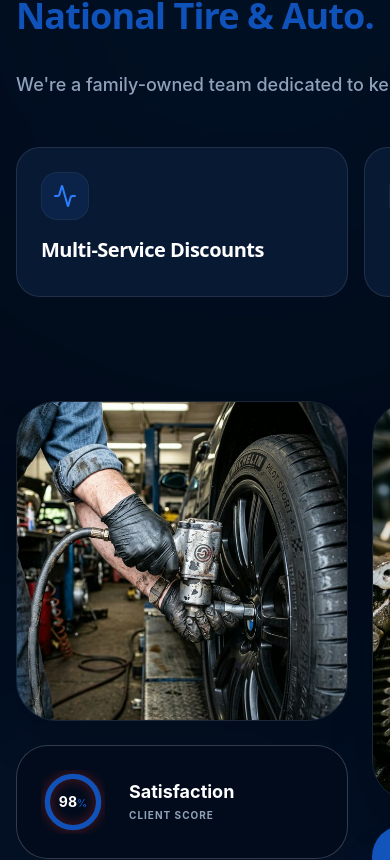
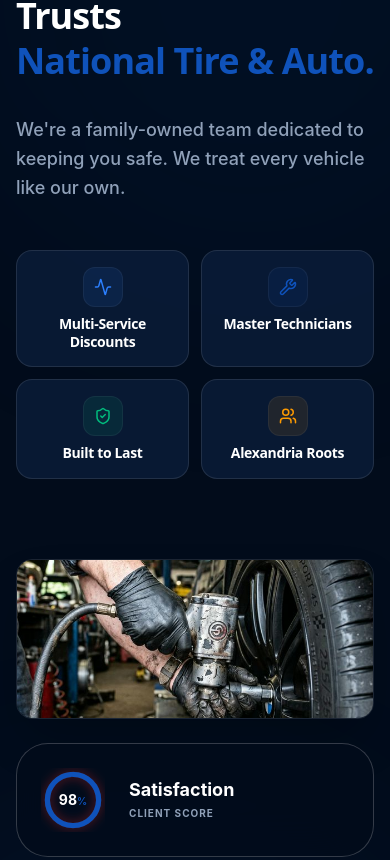
Before and after one commit to Founditmarketing/national, a React (Vite) app: page / in a window 390 px wide. Shown: the part 3389-4249 px from the top of the page. Built offline with nearby package versions, Linux system fonts and the light colour scheme.

Commit message:
Convert mobile layout to compact 2x2 grids and shorten image heights

```diff
--- a/src/components/WhyChooseUs.tsx
+++ b/src/components/WhyChooseUs.tsx
@@ -58,7 +58,7 @@
               We're a family-owned team dedicated to keeping you safe. We treat every vehicle like our own.
             </p>
 
-            <div className="flex overflow-x-auto snap-x snap-mandatory sm:grid sm:grid-cols-2 gap-4 sm:gap-x-12 sm:gap-y-10 pb-6 sm:pb-0 -mx-4 px-4 sm:mx-0 sm:px-0 [&::-webkit-scrollbar]:hidden [-ms-overflow-style:none] [scrollbar-width:none]">
+            <div className="grid grid-cols-2 sm:grid-cols-2 gap-3 sm:gap-x-12 sm:gap-y-10">
               {features.map((feature, index) => (
                 <motion.div
                   key={index}
@@ -66,16 +66,16 @@
                   whileInView={{ opacity: 1, y: 0 }}
                   viewport={{ once: true }}
                   transition={{ delay: index * 0.1 }}
-                  className="shrink-0 w-[85vw] sm:w-auto snap-center flex flex-col gap-4 group bg-slate-800/80 md:bg-transparent p-6 md:p-0 rounded-3xl border border-white/10 md:border-transparent"
+                  className="flex flex-col items-center text-center md:items-start md:text-left gap-2 md:gap-4 group bg-slate-800/80 md:bg-transparent p-4 md:p-0 rounded-2xl md:rounded-3xl border border-white/10 md:border-transparent"
                 >
-                  <div className={`w-12 h-12 ${feature.bg} rounded-2xl flex items-center justify-center border border-white/5 group-hover:scale-110 transition-transform duration-300`}>
-                    <div className={feature.color}>
+                  <div className={`w-10 h-10 md:w-12 md:h-12 ${feature.bg} rounded-xl md:rounded-2xl flex items-center justify-center border border-white/5 group-hover:scale-110 transition-transform duration-300`}>
+                    <div className={feature.color + " scale-75 md:scale-100"}>
                       {feature.icon}
                     </div>
                   </div>
                   <div>
-                    <h3 className="text-xl font-display font-bold text-white mb-2">{feature.title}</h3>
-                    <p className="hidden md:block text-slate-500 text-sm leading-relaxed font-bold">
+                    <h3 className="text-sm md:text-xl font-display font-bold text-white mb-0 md:mb-2 leading-tight">{feature.title}</h3>
+                    <p className="hidden md:block text-slate-500 text-sm leading-relaxed font-bold mt-2 md:mt-0">
                       {feature.description}
                     </p>
                   </div>
@@ -91,12 +91,12 @@
             transition={{ duration: 0.8, ease: [0.16, 1, 0.3, 1] }}
             className="relative"
           >
-            <div className="flex sm:grid sm:grid-cols-2 gap-6 overflow-x-auto snap-x snap-mandatory -mx-4 px-4 sm:mx-0 sm:px-0 pb-6 sm:pb-0 [&::-webkit-scrollbar]:hidden [-ms-overflow-style:none] [scrollbar-width:none]">
-              <div className="space-y-6 pt-0 sm:pt-12 shrink-0 w-[85vw] sm:w-auto snap-center">
+            <div className="grid grid-cols-1 sm:grid-cols-2 gap-6">
+              <div className="space-y-6 pt-0 sm:pt-12">
                 <img
                   src="/national_modern_shop.png"
                   alt="National Tire & Auto Shop"
-                  className="w-full h-80 object-cover rounded-[2.5rem] border border-white/10 shadow-2xl"
+                  className="w-full h-40 sm:h-80 object-cover rounded-2xl sm:rounded-[2.5rem] border border-white/10 shadow-2xl"
                 />
                 <div className="bg-slate-900/90 backdrop-blur-xl p-6 rounded-[2rem] border border-white/20 relative overflow-hidden flex items-center gap-6 group">
                   <div className="absolute inset-0 bg-gradient-to-r from-brand-blue/0 via-brand-blue/5 to-transparent -translate-x-full group-hover:translate-x-full transition-transform duration-1000" />
@@ -127,11 +127,11 @@
                   </div>
                 </div>
               </div>
-              <div className="space-y-6 shrink-0 w-[85vw] sm:w-auto snap-center">
+              <div className="space-y-6">
                 <img
                   src="/national_mechanic_working.png"
                   alt="Precision Service"
-                  className="w-full h-[400px] object-cover rounded-[2.5rem] border border-white/10 shadow-2xl"
+                  className="w-full h-40 sm:h-[400px] object-cover rounded-2xl sm:rounded-[2.5rem] border border-white/10 shadow-2xl"
                 />
                 <div className="bg-brand-blue p-6 rounded-[2rem] shadow-2xl shadow-brand-blue/20 relative overflow-hidden flex items-center gap-5 group">
                   <div className="absolute inset-0 bg-[radial-gradient(circle_at_top_right,rgba(255,255,255,0.2),transparent)]" />
```
